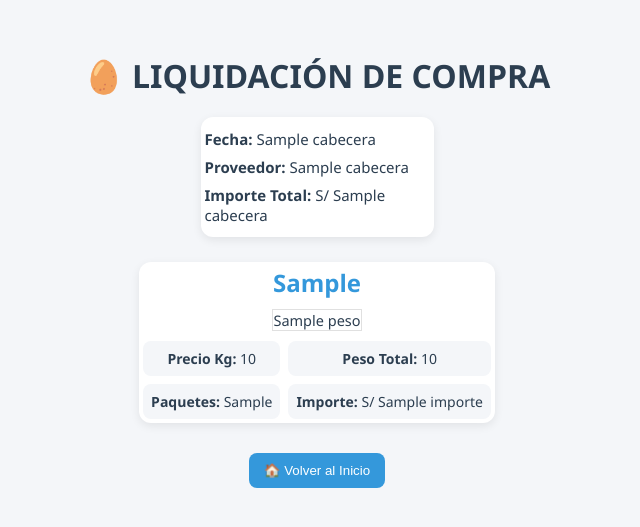
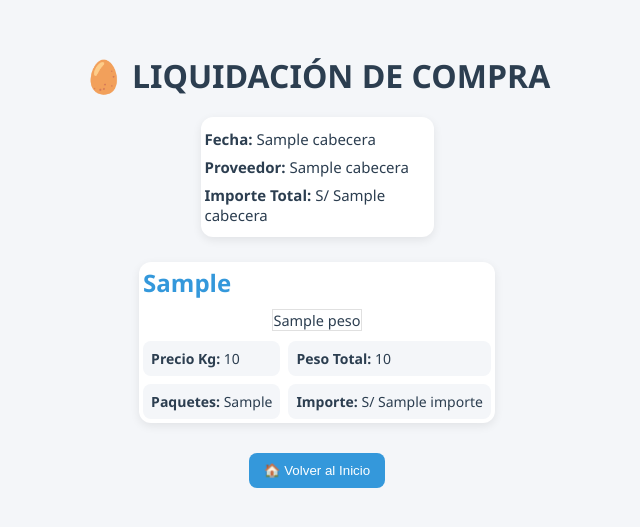
Before and after one commit to RodrigoLZ0608/FacturacionHuevos, a Flask app: template templates/ver_liquidacion.html in a window 1280 px wide. Shown: the top 527 px of the page, without its empty margins (323-963 px from the left). Run offline with Flask 3, Linux system fonts and the light colour scheme; the template is opened without the code that fills it: most values are stand-ins (such as "Sample title", 1, 10 or a date in 2020); some libraries are stand-ins or nearby versions.

```diff
--- a/templates/ver_liquidacion.html
+++ b/templates/ver_liquidacion.html
@@ -43,8 +43,7 @@ h1{
     border-radius:12px;
     box-shadow:0 3px 10px rgba(0,0,0,0.08);
     width:fit-content;
-    display:inline-block;
-    vertical-align:top;
+    flex:0 1 auto;
 }
 
 .detalle h2{
@@ -121,7 +120,6 @@ button:hover{
     justify-content:center;
     gap:12px;
     align-items:flex-start;
-    text-align:center;
 }
 
 </style>
```
